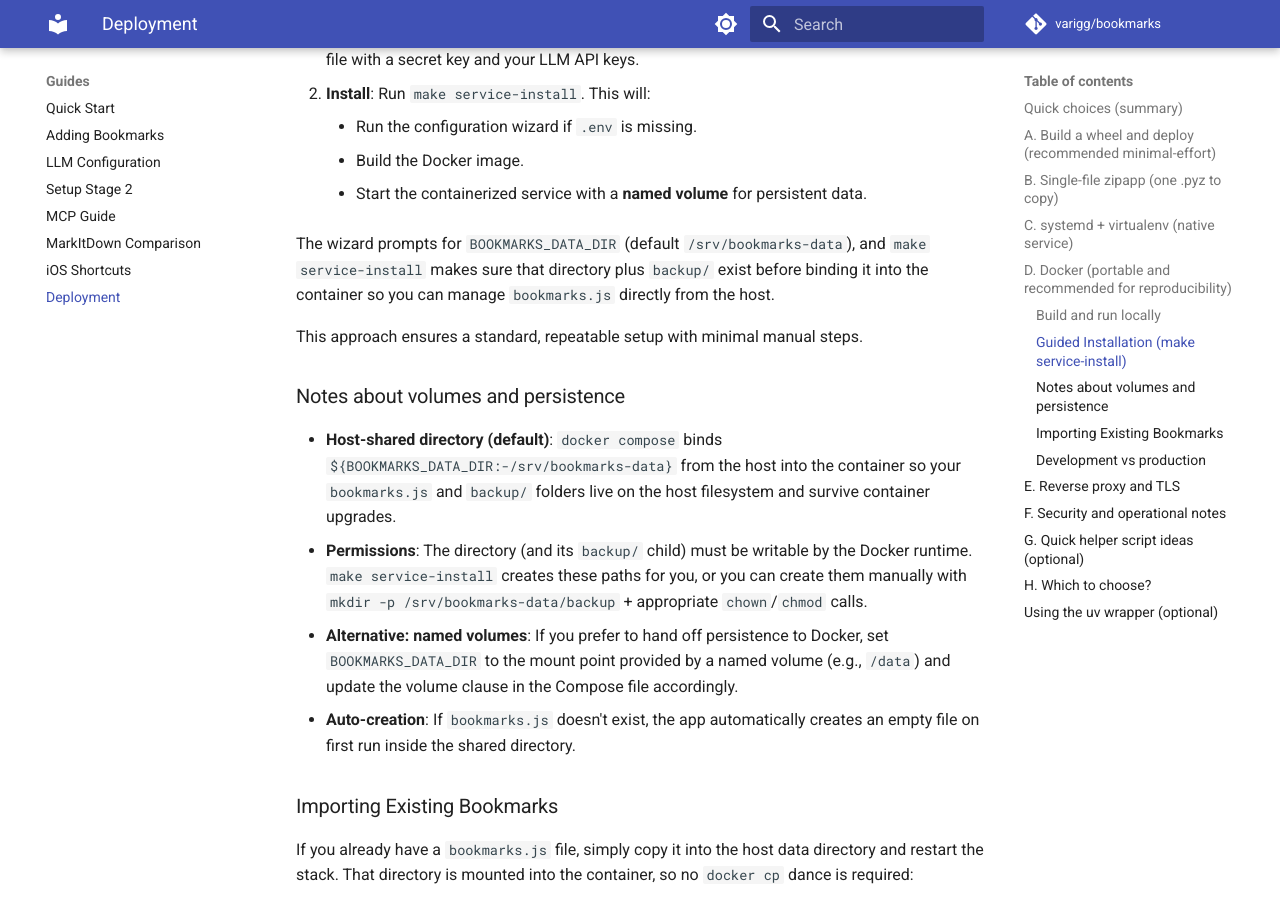
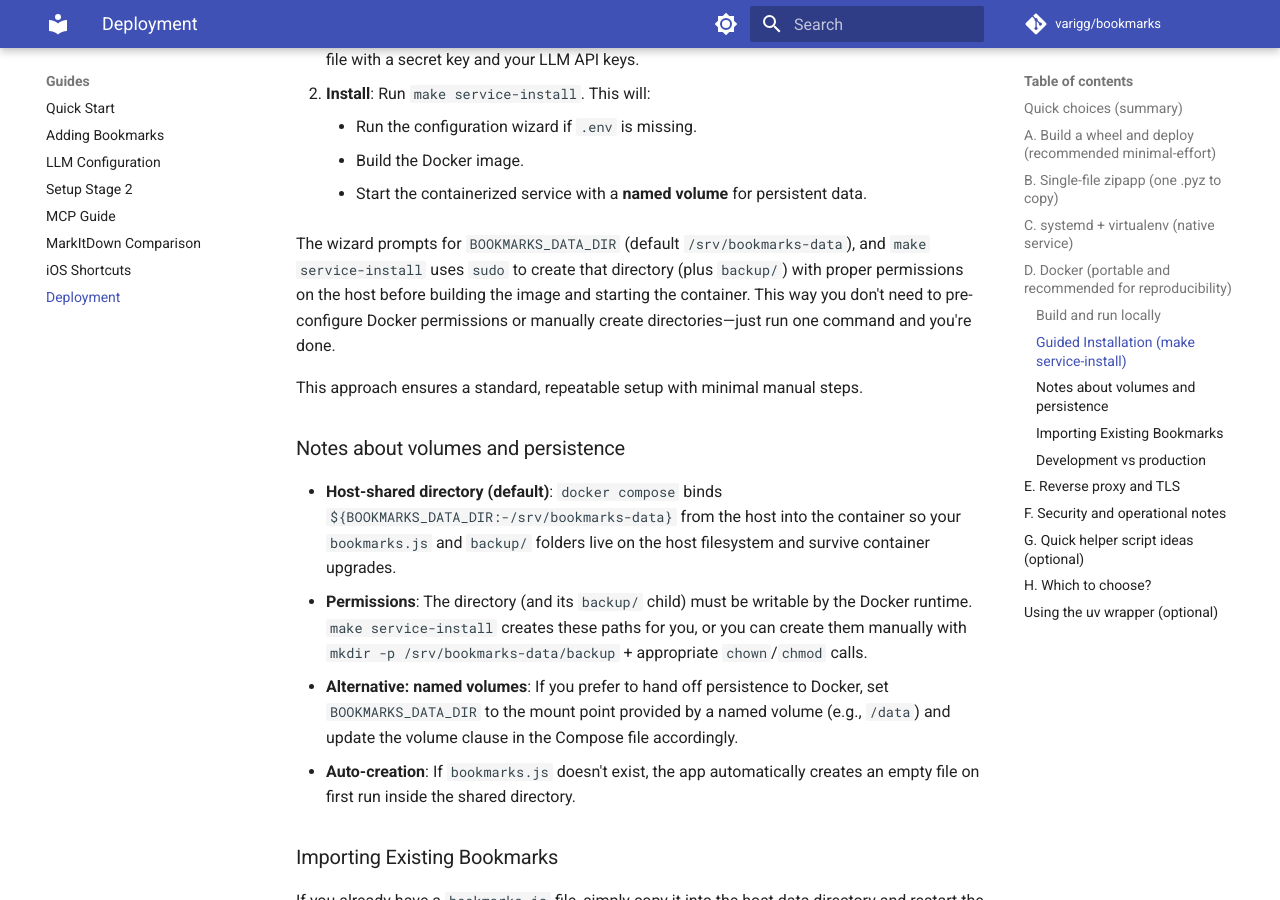
Before and after one commit to varigg/bookmarks, an MkDocs documentation site: the page built from docs/DEPLOYMENT.md, in a window 1280 px wide and 900 px high, scrolled down 5147 px. Built offline with MkDocs 1.6.1 and Material for MkDocs 9.7.7, drawn with Linux system fonts in a browser that asks for light colours; comment, search, counter and statistics services are not loaded.

Commit message:
refactor: use sudo for docker compose in make service-install
- Run 'sudo docker compose build' and 'sudo docker compose up -d' to avoid Docker permission setup
- Use sudo for directory creation and permissions as well
- Simplify error messaging—remove Docker group setup instructions
- Update docs to reflect that make service-install handles everything with sudo

```diff
--- a/docs/DEPLOYMENT.md
+++ b/docs/DEPLOYMENT.md
@@ -232,7 +232,7 @@ The project includes an interactive configuration wizard and a one-command insta
     - Build the Docker image.
     - Start the containerized service with a **named volume** for persistent data.
 
-The wizard prompts for `BOOKMARKS_DATA_DIR` (default `/srv/bookmarks-data`), and `make service-install` makes sure that directory plus `backup/` exist before binding it into the container so you can manage `bookmarks.js` directly from the host.
+The wizard prompts for `BOOKMARKS_DATA_DIR` (default `/srv/bookmarks-data`), and `make service-install` uses `sudo` to create that directory (plus `backup/`) with proper permissions on the host before building the image and starting the container. This way you don't need to pre-configure Docker permissions or manually create directories—just run one command and you're done.
 
 This approach ensures a standard, repeatable setup with minimal manual steps.
 
```
Also changed, not shown: 1 other file.
